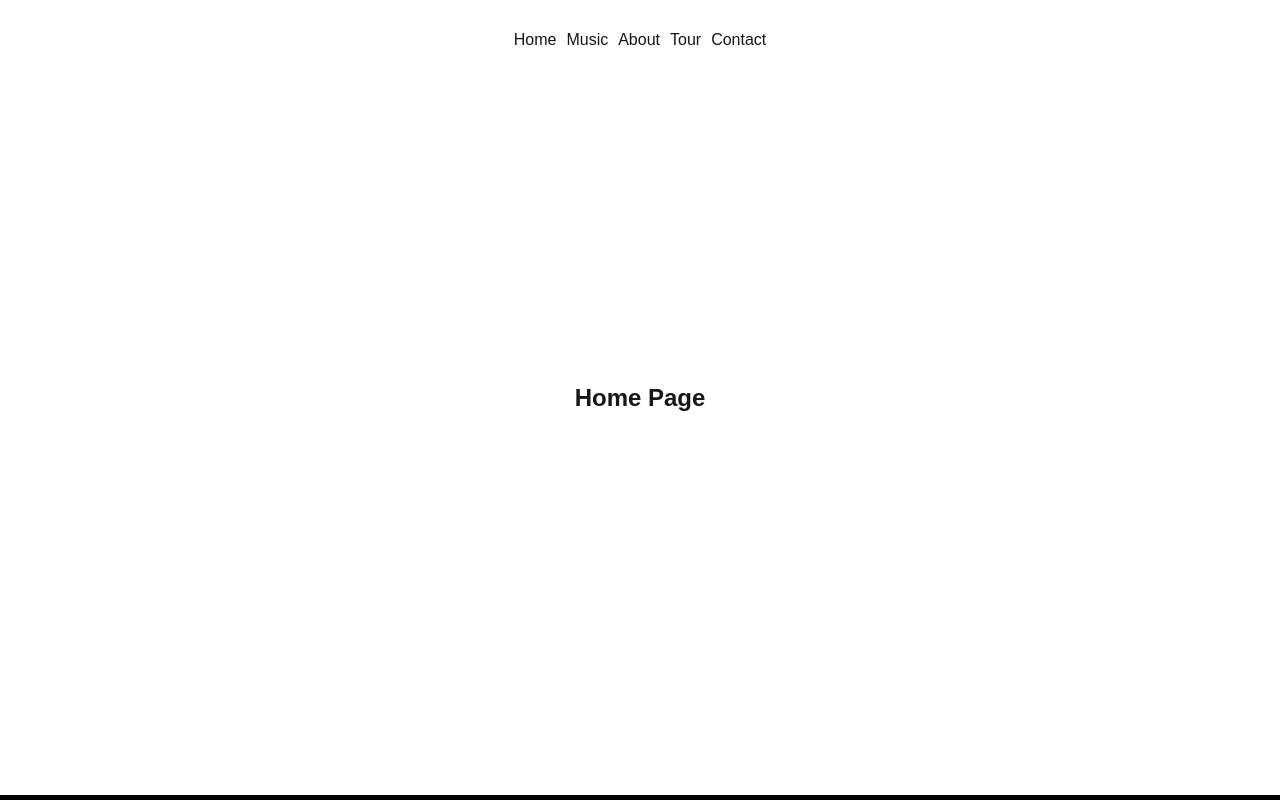
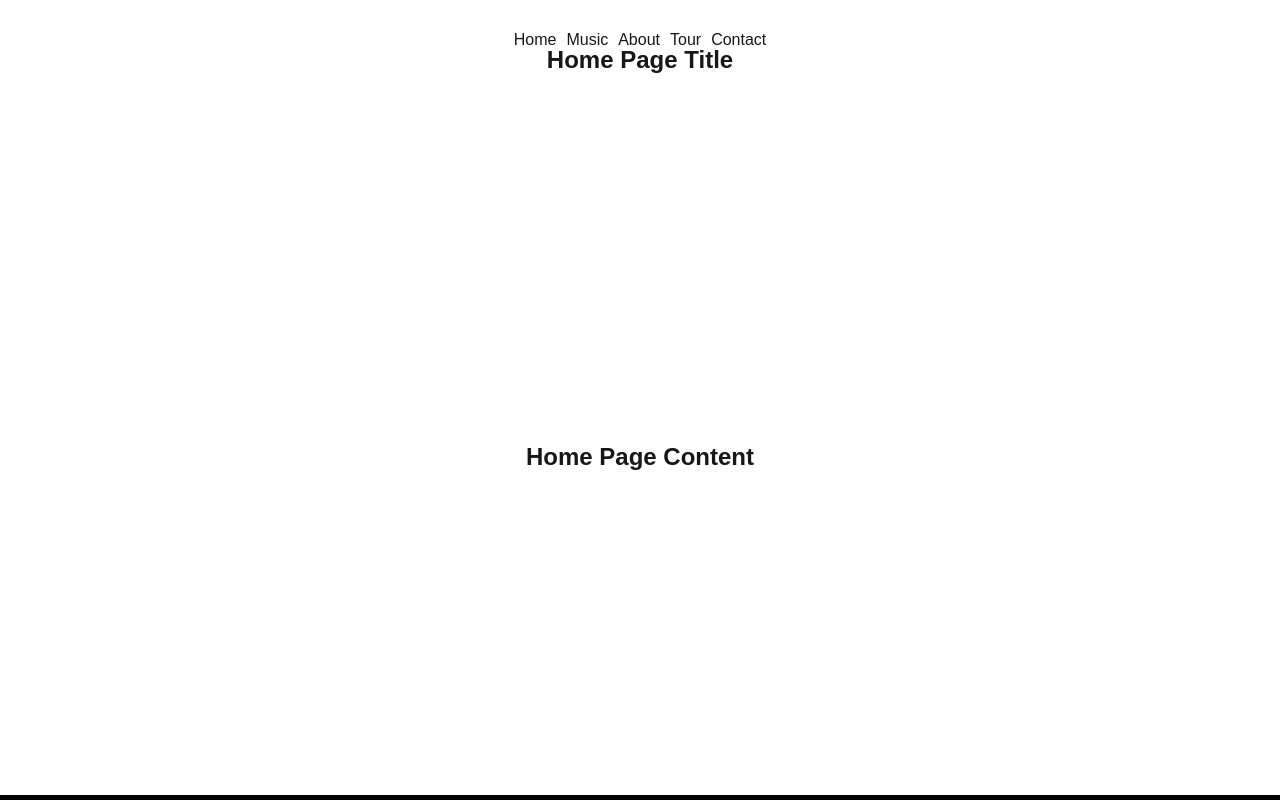
Before and after one commit to Mik20393/the-bojangles-web-app, a Next.js app: page / in a window 1280 px wide. Shown: the top 800 px of the page. Built offline with nearby package versions, Linux system fonts and the light colour scheme.

Commit message:
Adding content section to home page

```diff
--- a/src/app/page.js
+++ b/src/app/page.js
@@ -5,8 +5,11 @@ export default function Home() {
   return (
     <div className={styles.main}>
       <section className={styles.baseSection} id="home">
-      <div className={styles.sectionTitle}>
-          <h1>Home Page</h1>
+        <div className={styles.sectionTitle}>
+          <h1>Home Page Title</h1>
+        </div>
+        <div className={styles.sectionMainContent}>
+          <h1>Home Page Content</h1>
         </div>
       </section>
       <section className={styles.baseSection} id="music">
```
